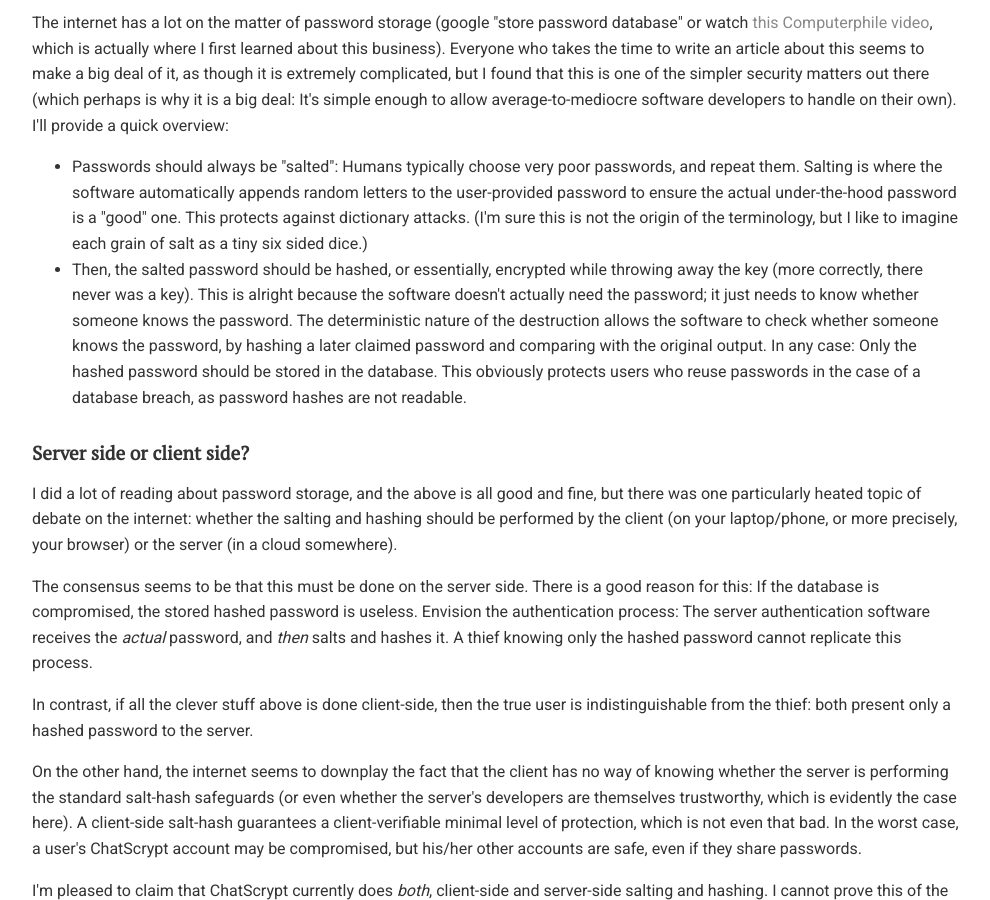
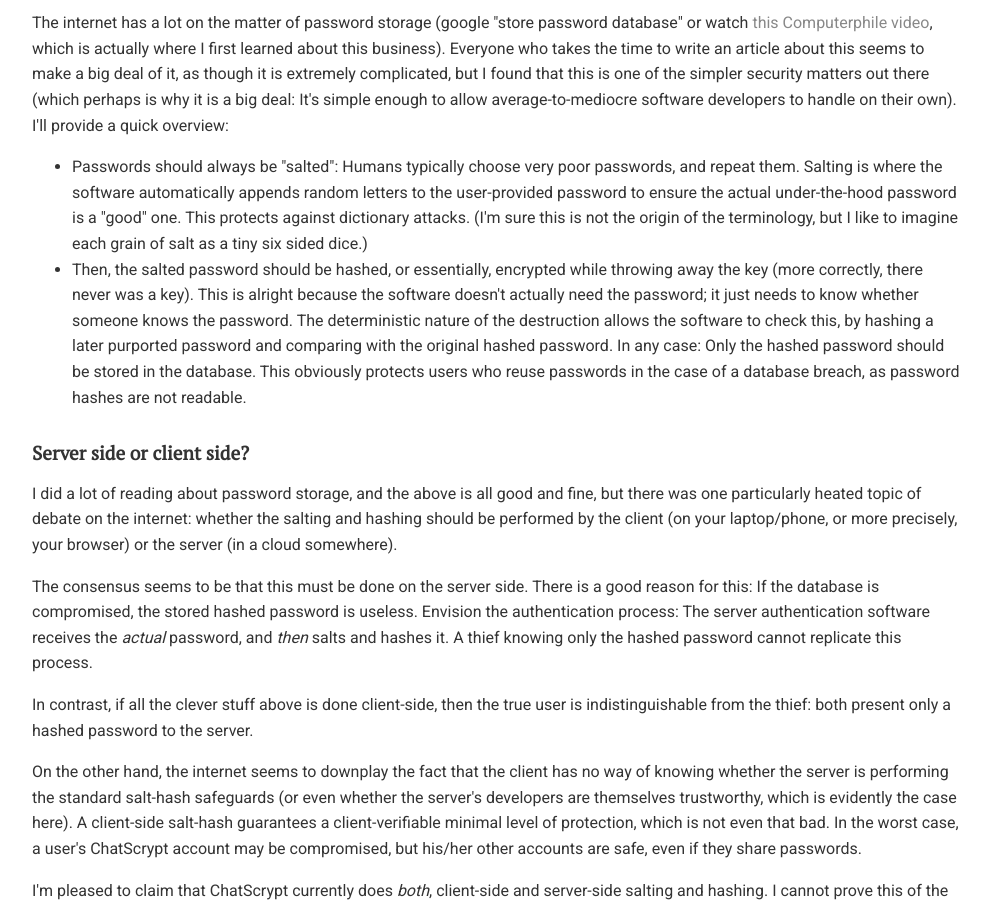
Before and after one commit to chatscrypt/chatscrypt.github.io, a Jekyll site: the page built from _posts/2019-12-25-zero-knowledge-security-chatscrypt-passwords.html, in a window 1280 px wide and 900 px high, scrolled down 418 px. Shown: the whole window, without its empty margins (143-1133 px from the left). Built offline with Jekyll 4.4.1, drawn with Linux system fonts in a browser that asks for light colours; comment, search, counter and statistics services are not loaded.

Commit message:
Update 2019-12-25-zero-knowledge-security-chatscrypt-passwords.html

```diff
--- a/_posts/2019-12-25-zero-knowledge-security-chatscrypt-passwords.html
+++ b/_posts/2019-12-25-zero-knowledge-security-chatscrypt-passwords.html
@@ -14,7 +14,7 @@
 <ul>
    <li> Passwords should always be "salted": Humans typically choose very poor passwords, and repeat them. Salting is where the software automatically appends random letters to the user-provided password to ensure the actual under-the-hood password is a "good" one. This protects against dictionary attacks. (I'm sure this is not the origin of the terminology, but I like to imagine each grain of salt as a tiny six sided dice.)
 
-   <li> Then, the salted password should be hashed, or essentially, encrypted while throwing away the key (more correctly, there never was a key). This is alright because the software doesn't actually need the password; it just needs to know whether someone knows the password. The deterministic nature of the destruction allows the software to check whether someone knows the password, by hashing a later claimed password and comparing with the original output. In any case: Only the hashed password should be stored in the database. This obviously protects users who reuse passwords in the case of a database breach, as password hashes are not readable.
+   <li> Then, the salted password should be hashed, or essentially, encrypted while throwing away the key (more correctly, there never was a key). This is alright because the software doesn't actually need the password; it just needs to know whether someone knows the password. The deterministic nature of the destruction allows the software to check this, by hashing a later purported password and comparing with the original hashed password. In any case: Only the hashed password should be stored in the database. This obviously protects users who reuse passwords in the case of a database breach, as password hashes are not readable.
 </ul>
 
 <h2>Server side or client side?</h2>
```
